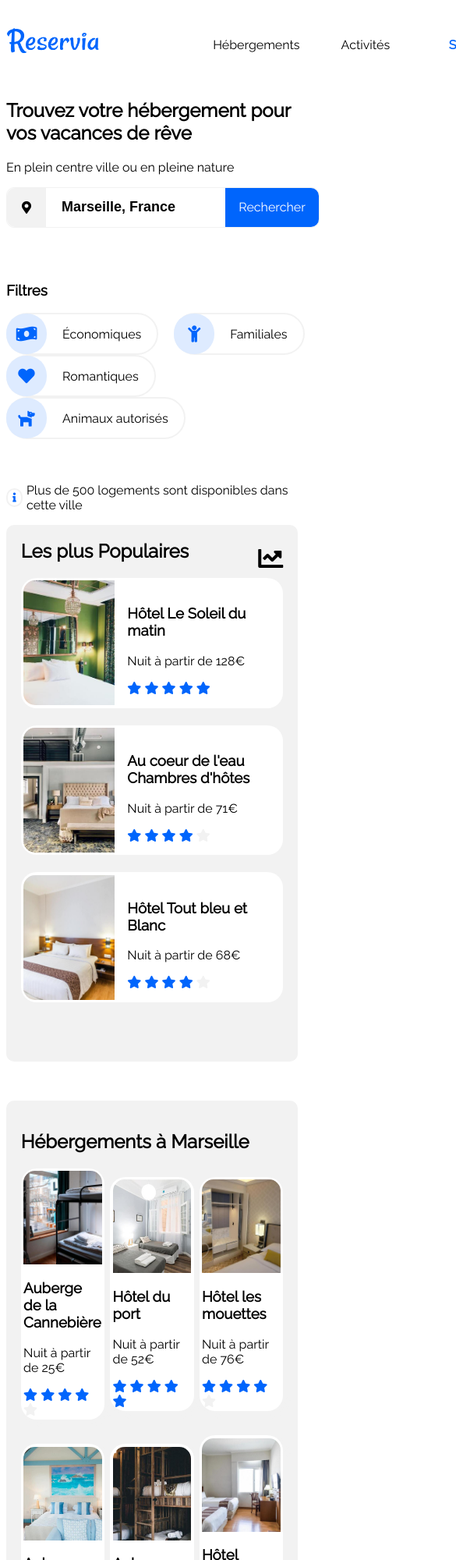
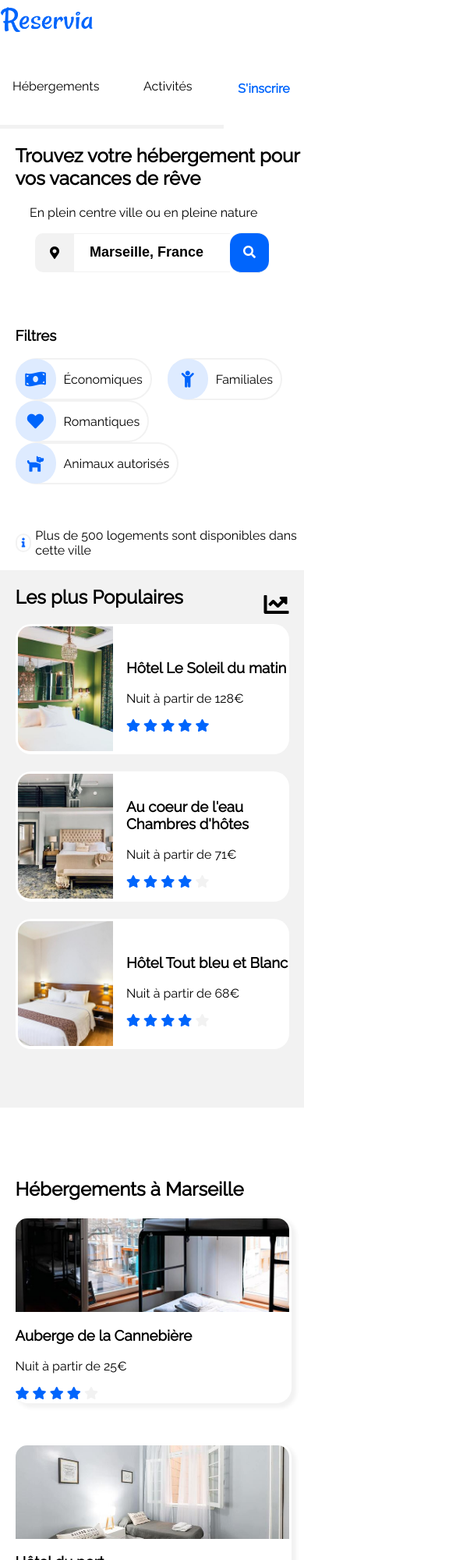
Before and after one commit to GerlandoMarsala/P2_Openclassrooms_Gerlando, a plain HTML site: page index.html in a window 390 px wide. Shown: the top 2000 px of the page at 78% size, 585 px wide, since content can reach past the window. Drawn offline with Linux system fonts and the light colour scheme.

Commit message:
Responsive mobile

```diff
--- a/index.html
+++ b/index.html
@@ -32,7 +32,7 @@
             <div class="sizeLien sizeLienMobile flexCentre bordureNavigation">
                 <a class="colorLien2 decorationDelete " href="#hebergements">Hébergements</a>
             </div>
-            <div class="sizeLien flexCentre bordureNavigation">
+            <div class="sizeLien sizeLienMobile flexCentre bordureNavigation">
                 <a class="colorLien2 decorationDelete" href="#activites">Activités</a>
 
             </div>
@@ -59,10 +59,13 @@
                     <input
                     class="recherche flexCentre bordureDelete paddingSearch"
                     type="search"
-                    value="Marseille, France"></div>
+                    value="Marseille, France"
+                    />
+
+                </div>
                 <div class="backBleu flexCentre buttonSearch">
                    <span class="mobileNone">Rechercher</span>
-                   <span class="desktopNone"><i class="fas fa-search"></i></span>
+                   <span class="desktopNone1"><i class="fas fa-search"></i></span>
                 </div>
             </div>
 
--- a/responsive-mobile-style.css
+++ b/responsive-mobile-style.css
@@ -0,0 +1,168 @@
+@media screen and (max-width:770px) {
+    .sizeLiens {
+        width: 90%;
+    }
+
+    .sizeLien1et2 {
+        margin-left: 20%;
+    }
+    .blocHebergements {
+        height: auto;
+    }
+
+    .bloc1 {
+        flex-direction: column;
+        margin-bottom: 0;
+    }
+
+    .bloc2 {
+        flex-direction: column;
+        margin-top: 0;
+    }
+
+    .cubeHebergements {
+        width: 100%;
+        margin-bottom: 50px;
+    }
+
+    .cubeDetailsHebergements {
+        min-height: auto;
+    }
+    .blocActivites {
+        flex-direction: column;
+        height: auto;
+    }
+
+    .cubeActivites {
+        width: 100%;
+        margin-bottom: 50px;
+    }
+
+    .blocActivites2356 {
+        width: 100%;
+        height: auto;
+    }
+
+    .cubeActivites2356 {
+        margin-bottom: 50px;
+    }
+
+    .imagesActivites1,
+    .imagesActivites2,
+    .imagesActivites3,
+    .imagesActivites4,
+    .imagesActivites5,
+    .imagesActivites6 {
+        height: 200px
+    }
+
+    .footer {
+        flex-direction: column;
+        align-items: flex-start;
+        height: auto;
+        padding-left: 20px;
+    }
+
+    .margeBlocFooter1 {
+        margin-left: 0;
+    }
+
+    @media screen and (max-width:600px) {
+
+        .sizeLien1et2 {
+            order: 1;
+            width: 100%;
+            margin-left: 0;
+        }
+
+        .sizeLienMobile {
+            width: 50%;
+            border-top: 0;
+            border-bottom: 5px solid #f2f2f2;
+        }
+
+        .sizeLiens {
+            width: 100%;
+            flex-direction: row;
+            flex-wrap: wrap;
+        }
+
+        .sizeLienMobile:hover {
+            border-top: 0;
+            border-bottom: 5px solid #0065fc;
+        }
+
+        .mobileTitreH1 {
+            font-size: x-large;
+        }
+
+        .bordureSearch {
+            width: auto;
+            border: none;
+        }
+
+        .recherche {
+            width: 200px;
+            border-bottom: 1px solid #f2f2f2;
+            border-top: 1px solid #f2f2f2;
+        }
+
+        .buttonSearch {
+            width: 50px;
+            border-radius: 15px;
+            border-bottom: 1px solid #f2f2f2;
+            border-top: 1px solid #f2f2f2;
+        }
+
+        .desktopNone {
+            display: none;
+        }
+
+        .mobileNone {
+            display: none;
+        }
+    }
+        .margeFiltre {
+            padding-left: 5%;
+        }
+
+        .mobileEconomiques {
+            margin-right: 5px;
+
+        }
+
+        .mobileFamiliales {
+            margin-right: 0;
+        }
+
+        .filtreTexte {
+            padding-left: 10px;
+            padding-right: 10px;
+        }
+
+        .info {
+            padding-left: 5%;
+        }
+
+        .blocPopulaires {
+            border-radius: 0;
+        }
+
+        .blocHebergements {
+            background-color: white;
+        }
+
+        .mobileTitreParagraphes {
+            padding-left: 5%;
+        }
+
+        .blocActivites {
+            padding: 5%;
+            width: 90%;
+        }
+        html,
+        body {
+        margin: 0;
+        padding: 0;
+    }
+}
--- a/style.css
+++ b/style.css
@@ -262,7 +262,7 @@ html,body {
     background-color: white;
     padding: 1%;
     border-radius: 20px;
-/* Rajout afin dfe voir la version mobile et desktop */
+/* Rajout afin de voir la version mobile et desktop */
     box-shadow: 5px 5px 5px 1px #f2f2f2;
 }
 
```
